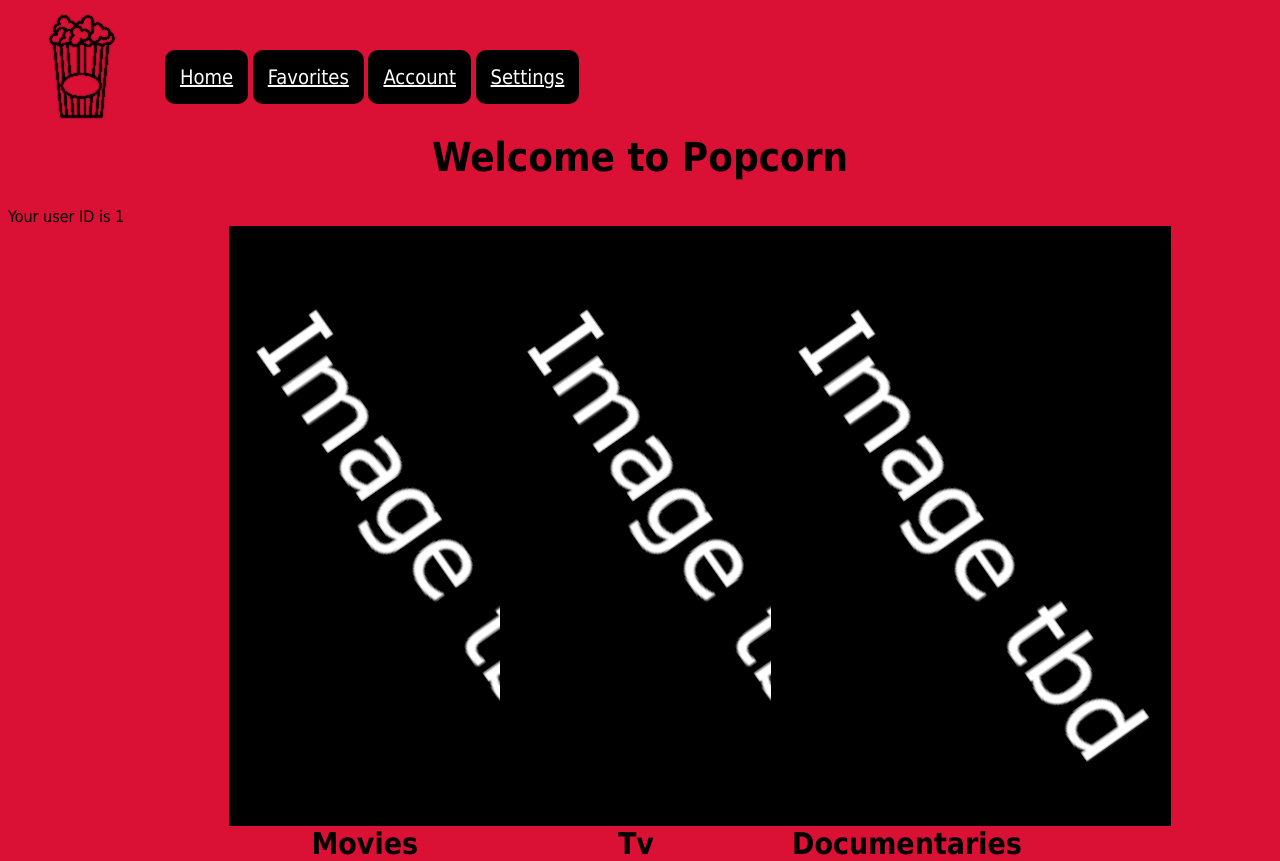
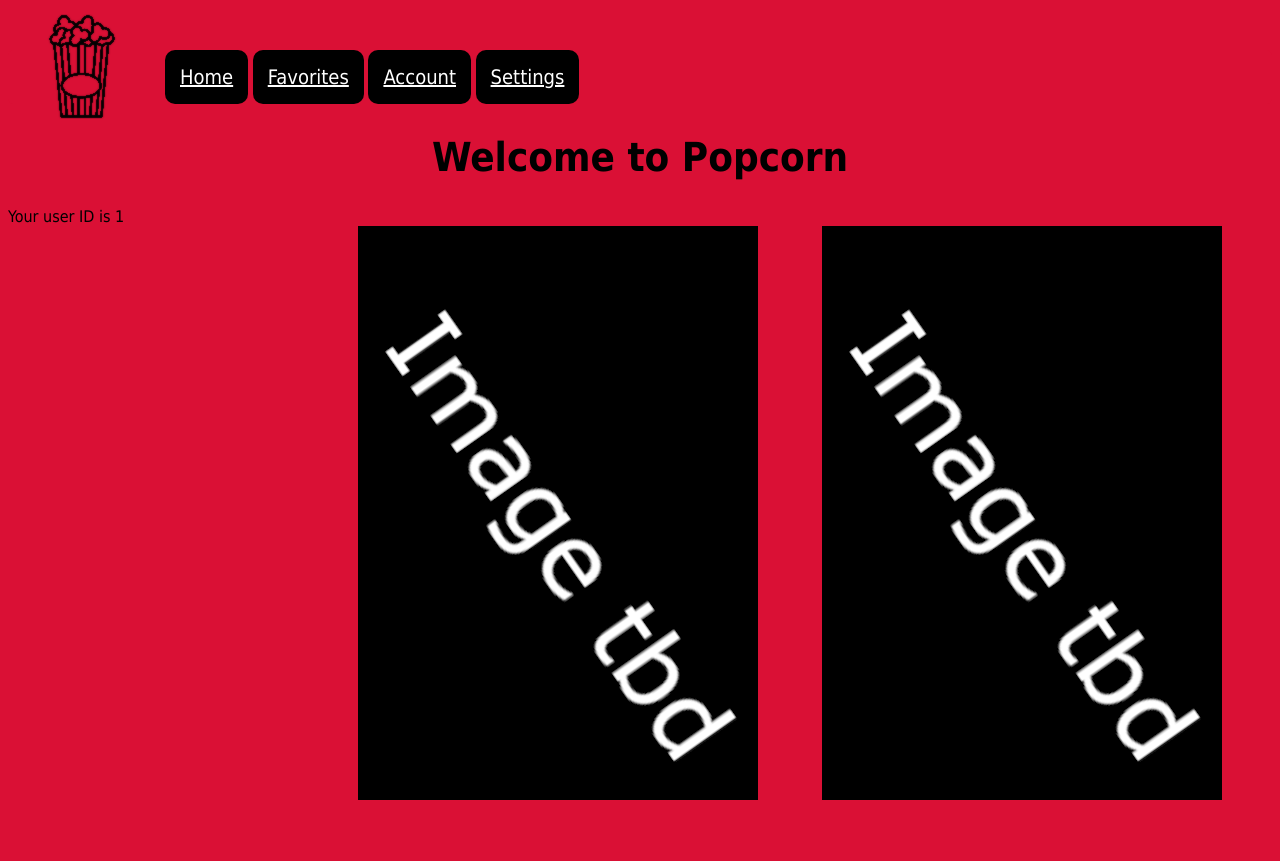
Before and after one commit to sopatz/popcorn, a PHP site: page /home.php in a window 1280 px wide. After the commit the page ends 800 px from the top, so only its background shows below. Run offline with PHP 8.4, Linux system fonts and the light colour scheme; the visitor is signed in with stand-in values (Sample User, id 1).

Commit message:
Update home.php
removed documentaries and recentered stuff

```diff
--- a/home.php
+++ b/home.php
@@ -1,12 +1,12 @@
 <html>
 <head>
-<title>Sample Video Player</title>
+<title>Home Page</title>
 <link rel="stylesheet" href="allPages.css">
 <style>
 
 .center{
-  width: 65%;
-  margin: auto;
+  position: absolute;
+  left: 28%;
 }
 
 h1 {
@@ -15,7 +15,7 @@ h1 {
   font-size: 40px;
   text-align: center;
   width: auto;
-  margin-top: 30PX;
+  margin-top: 30px;
 }
 
 h2 {
@@ -25,12 +25,14 @@ h2 {
   text-align: center;
   width: auto;
   margin: auto;
+  position:relative;
+  left: 25%;
 }
 
 
 .movies {
   float: left;
-  padding: px;
+  padding: 0px;
   width: 33%;
 }
 
@@ -38,12 +40,8 @@ h2 {
   float: left;
   padding: 0px;
   width: 33%;
-}
-
-.documentaries {
-  float: left;
-  padding: 0px;
-  width: 33%;
+  position:relative;
+  left: 25%;
 }
 
 </style>
@@ -52,7 +50,7 @@ h2 {
 <body>
 <section>
 <div>
-  <img src="images/logo2.png" alt="" class="logo">
+  <img src="images/logo2.png" alt="popcorn graphic" class="logo">
     <ul class ="nav">
       <li><a href="home.php">Home</a></li>
       <li><a href="movies_list.html">Favorites</a></li>
@@ -72,16 +70,12 @@ h2 {
 
 <div class="center">
   <section class="movies">
-    <img src="images/placeholder.png" alt="" class="mainpics">
-    <h2>Movies</h1>
+    <img src="images/placeholder.png" alt="movie pic">
+    <h2>Movies</h2>
   </section>
   <section class="tv">
-    <img src="images/placeholder.png" alt="" class="mainpics">
-    <h2>Tv</h1>
-  </section>
-  <section class="documentaries">
-    <img src="images/placeholder.png" alt="" class="mainpics">
-    <h2>Documentaries</h1>
+    <img src="images/placeholder.png" alt="tv pic">
+    <h2>Tv</h2>
   </section>
 </div>
 
```
